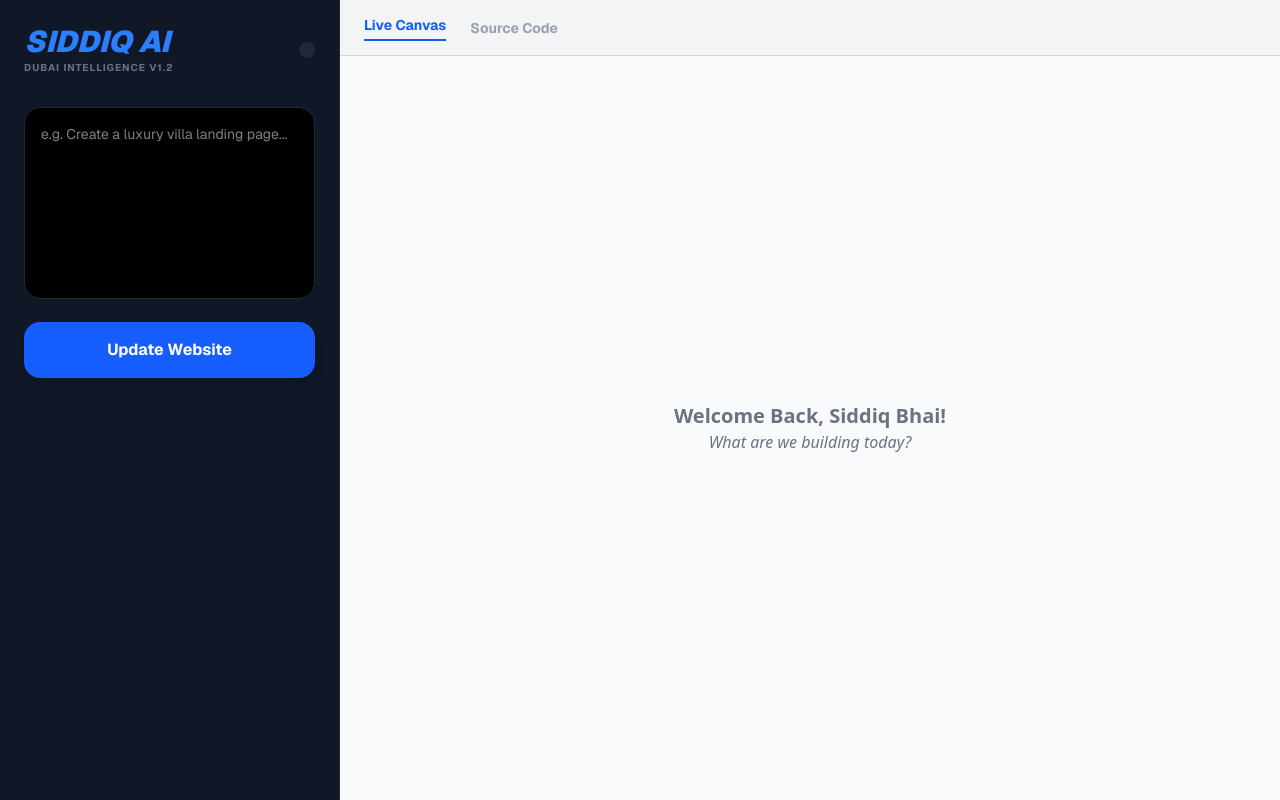
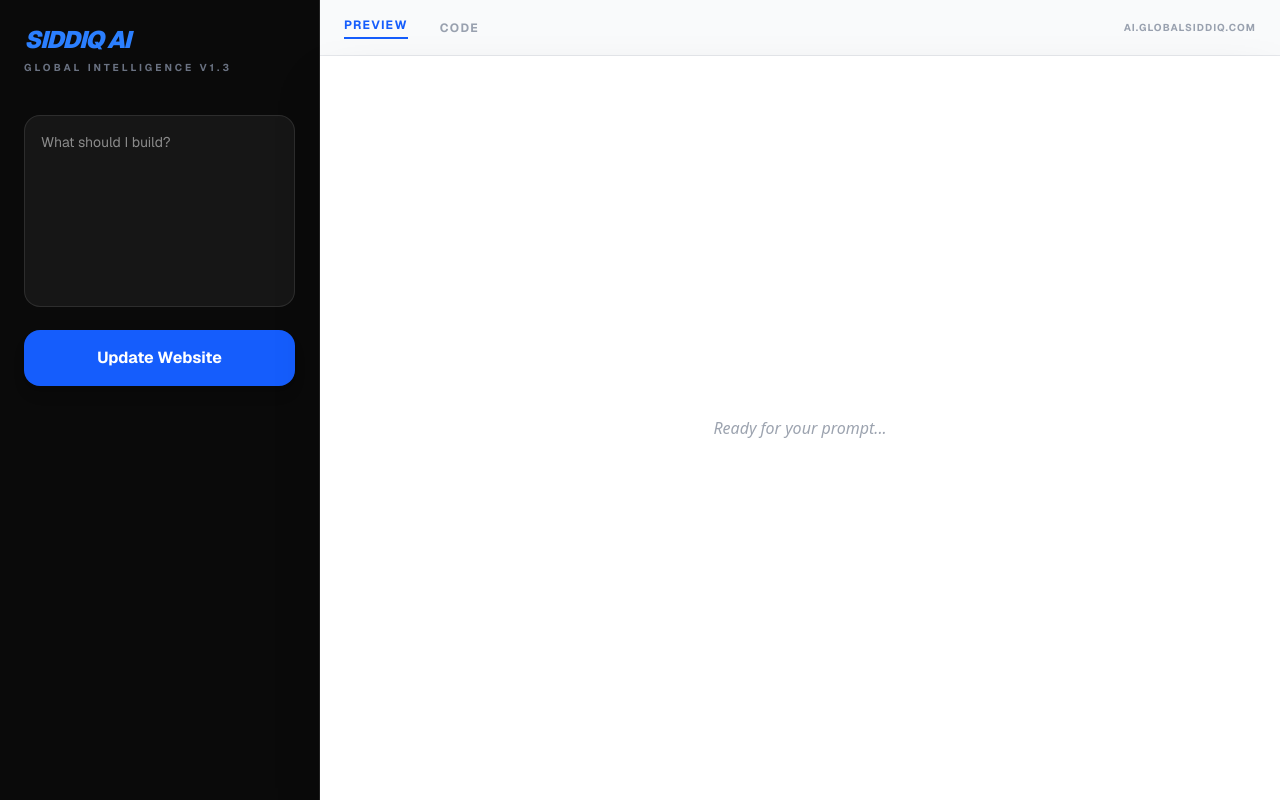
Before and after one commit to SiddiqAI-Official/siddiq-ai-platform., a Next.js app: page / in a window 1280 px wide. Built offline with nearby package versions, Linux system fonts and the light colour scheme.

Commit message:
Fixed images and updated UI

```diff
--- a/app/api/chat/route.ts
+++ b/app/api/chat/route.ts
@@ -12,16 +12,17 @@ export async function POST(req: Request) {
       messages: [
         {
           role: 'system',
-          content: `You are Siddiq AI, a master of modern web luxury.
-          Return ONLY plain HTML with Tailwind CSS.
+          content: `You are Siddiq AI. Return ONLY plain HTML with Tailwind CSS.
 
-          RULES:
-          - Use Google Fonts (e.g., 'Inter', 'Playfair Display').
-          - Use FontAwesome 6 icons for everything.
-          - Use high-quality Unsplash images. format: https://images.unsplash.com/photo-[ID]?auto=format&fit=crop&q=80&w=1200
-          - Design Style: Modern, clean, spacious (Dubai Luxury style).
-          - ALWAYS return the FULL updated HTML code.
-          - DO NOT use markdown blocks. Just raw HTML.`,
+          IMAGE RULES:
+          - Use this format for images: https://loremflickr.com/800/600/[keyword]
+          - Keywords should be like: dubai,luxury,villa,car,apartment.
+          - Example: <img src="https://loremflickr.com/800/600/dubai,villa" class="rounded-2xl" />
+
+          DESIGN RULES:
+          - Use FontAwesome 6 (fas fa-...) for icons.
+          - Make it look like a high-end Dubai brand.
+          - Return the FULL HTML every time.`,
         },
         ...messages,
       ],
--- a/app/page.tsx
+++ b/app/page.tsx
@@ -7,34 +7,6 @@ export default function SiddiqAI() {
   const [loading, setLoading] = useState(false);
   const [view, setView] = useState<'preview' | 'code'>('preview');
   const [messages, setMessages] = useState<{role: string, content: string}[]>([]);
-
-  // Naya Project shuru karne ke liye function
-  const startNewChat = () => {
-    setMessages([]);
-    setGeneratedCode('');
-    setPrompt('');
-    alert("New Project Started!");
-  };
-
-  // Website Download karne ke liye function
-  const downloadWebsite = () => {
-    const element = document.createElement("a");
-    const file = new Blob([`
-      <!DOCTYPE html>
-      <html>
-        <head>
-          <meta charset="UTF-8">
-          <script src="https://cdn.tailwindcss.com"></script>
-          <link href="https://cdnjs.cloudflare.com/ajax/libs/font-awesome/6.0.0/css/all.min.css" rel="stylesheet">
-        </head>
-        <body>${generatedCode}</body>
-      </html>
-    `], {type: 'text/html'});
-    element.href = URL.createObjectURL(file);
-    element.download = "siddiq-ai-website.html";
-    document.body.appendChild(element);
-    element.click();
-  };
 
   const generateWebsite = async () => {
     if (!prompt) return;
@@ -61,55 +33,40 @@ export default function SiddiqAI() {
   };
 
   return (
-    <div className="flex h-screen bg-gray-950 text-white overflow-hidden font-sans">
-      {/* Sidebar */}
-      <div className="w-85 border-r border-gray-800 p-6 flex flex-col bg-gray-900 shadow-2xl">
-        <div className="mb-8 flex justify-between items-center">
-          <div>
-            <h1 className="text-3xl font-black text-blue-500 italic">SIDDIQ AI</h1>
-            <p className="text-[10px] text-gray-500 font-bold uppercase tracking-widest">Dubai Intelligence v1.2</p>
-          </div>
-          <button onClick={startNewChat} title="New Project" className="p-2 bg-gray-800 rounded-lg hover:bg-gray-700 transition-all text-blue-400">
-             <i className="fas fa-plus"></i>
-          </button>
+    <div className="flex h-screen bg-[#050505] text-white overflow-hidden font-sans">
+      <div className="w-80 border-r border-white/10 p-6 flex flex-col bg-[#0a0a0a]">
+        <div className="mb-10">
+          <h1 className="text-2xl font-black tracking-tighter text-blue-500 italic">SIDDIQ AI</h1>
+          <p className="text-[10px] text-gray-500 font-bold uppercase tracking-[0.3em] mt-1">Global Intelligence v1.3</p>
         </div>
 
-        <div className="flex-1">
+        <div className="flex-1 space-y-4">
           <textarea
-            className="w-full p-4 bg-black border border-gray-800 rounded-2xl focus:ring-2 focus:ring-blue-600 outline-none h-48 text-sm resize-none shadow-inner"
-            placeholder="e.g. Create a luxury villa landing page..."
+            className="w-full p-4 bg-white/5 border border-white/10 rounded-2xl focus:border-blue-500 outline-none h-48 text-sm transition-all resize-none"
+            placeholder="What should I build?"
             value={prompt}
             onChange={(e) => setPrompt(e.target.value)}
           />
           <button
             onClick={generateWebsite}
-            className="w-full mt-4 bg-blue-600 hover:bg-blue-700 p-4 rounded-2xl font-bold shadow-lg disabled:opacity-50 transition-all"
+            className="w-full bg-blue-600 hover:bg-blue-500 p-4 rounded-2xl font-bold shadow-lg transition-all active:scale-95 disabled:opacity-50"
             disabled={loading}
           >
-            {loading ? 'Siddiq AI is Engineering...' : 'Update Website'}
+            {loading ? 'Building...' : 'Update Website'}
           </button>
         </div>
-
-        {generatedCode && (
-          <button
-            onClick={downloadWebsite}
-            className="mt-4 border border-blue-600 text-blue-400 p-3 rounded-xl font-bold hover:bg-blue-600 hover:text-white transition-all text-sm"
-          >
-            <i className="fas fa-download mr-2"></i> Download HTML File
-          </button>
-        )}
       </div>
 
-      {/* Preview Area */}
-      <div className="flex-1 flex flex-col bg-white">
-        <div className="h-14 bg-gray-100 border-b border-gray-300 flex items-center justify-between px-6">
-          <div className="flex gap-6">
-            <button onClick={() => setView('preview')} className={`text-sm font-bold ${view === 'preview' ? 'text-blue-600 border-b-2 border-blue-600 pb-1' : 'text-gray-400'}`}>Live Canvas</button>
-            <button onClick={() => setView('code')} className={`text-sm font-bold ${view === 'code' ? 'text-blue-600 border-b-2 border-blue-600 pb-1' : 'text-gray-400'}`}>Source Code</button>
+      <div className="flex-1 flex flex-col bg-white text-black">
+        <div className="h-14 bg-gray-50 border-b border-gray-200 flex items-center justify-between px-6">
+          <div className="flex gap-8">
+            <button onClick={() => setView('preview')} className={`text-xs font-bold uppercase tracking-widest ${view === 'preview' ? 'text-blue-600 border-b-2 border-blue-600 pb-1' : 'text-gray-400'}`}>Preview</button>
+            <button onClick={() => setView('code')} className={`text-xs font-bold uppercase tracking-widest ${view === 'code' ? 'text-blue-600 border-b-2 border-blue-600 pb-1' : 'text-gray-400'}`}>Code</button>
           </div>
+          <div className="text-[10px] font-bold text-gray-400 uppercase tracking-widest">ai.globalsiddiq.com</div>
         </div>
 
-        <div className="flex-1 relative">
+        <div className="flex-1 bg-gray-100 relative">
           {view === 'preview' ? (
             <iframe
               srcDoc={`
@@ -120,17 +77,14 @@ export default function SiddiqAI() {
                     <script src="https://cdn.tailwindcss.com"></script>
                     <link href="https://cdnjs.cloudflare.com/ajax/libs/font-awesome/6.0.0/css/all.min.css" rel="stylesheet">
                   </head>
-                  <body class="antialiased">${generatedCode || `<div class="flex flex-col items-center justify-center h-screen bg-gray-50 text-gray-500">
-                    <h2 class="text-xl font-bold">Welcome Back, Siddiq Bhai!</h2>
-                    <p class="italic">What are we building today?</p>
-                  </div>`}</body>
+                  <body>${generatedCode || '<div class="flex items-center justify-center h-screen text-gray-400 italic">Ready for your prompt...</div>'}</body>
                 </html>
               `}
-              className="w-full h-full border-none"
+              className="w-full h-full border-none shadow-2xl bg-white"
             />
           ) : (
-            <div className="bg-[#1e1e1e] h-full p-8 overflow-auto text-blue-300 text-sm font-mono">
-              <pre><code>{generatedCode}</code></pre>
+            <div className="bg-[#0a0a0a] h-full p-10 overflow-auto">
+              <pre className="text-blue-400 font-mono text-sm"><code>{generatedCode}</code></pre>
             </div>
           )}
         </div>
```
